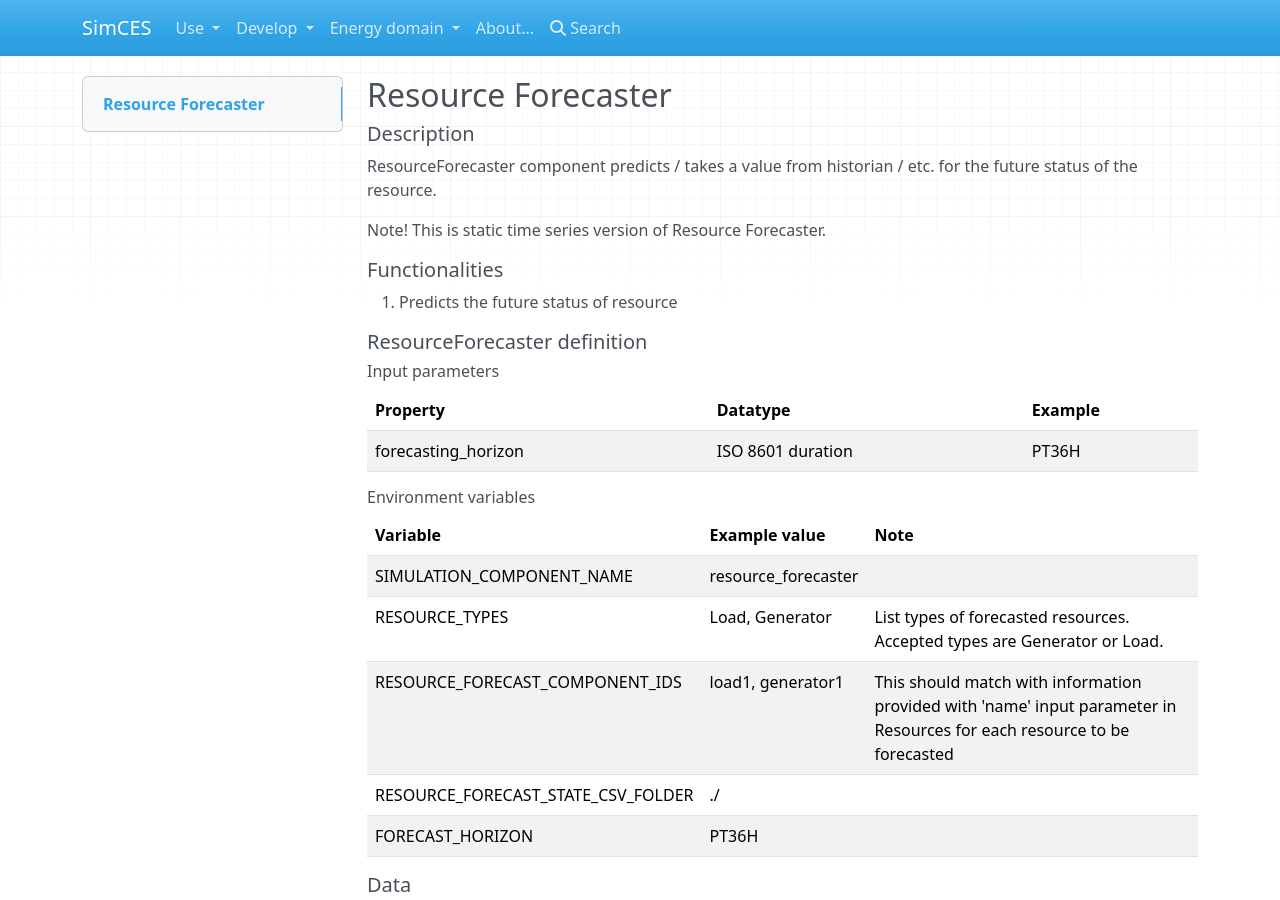
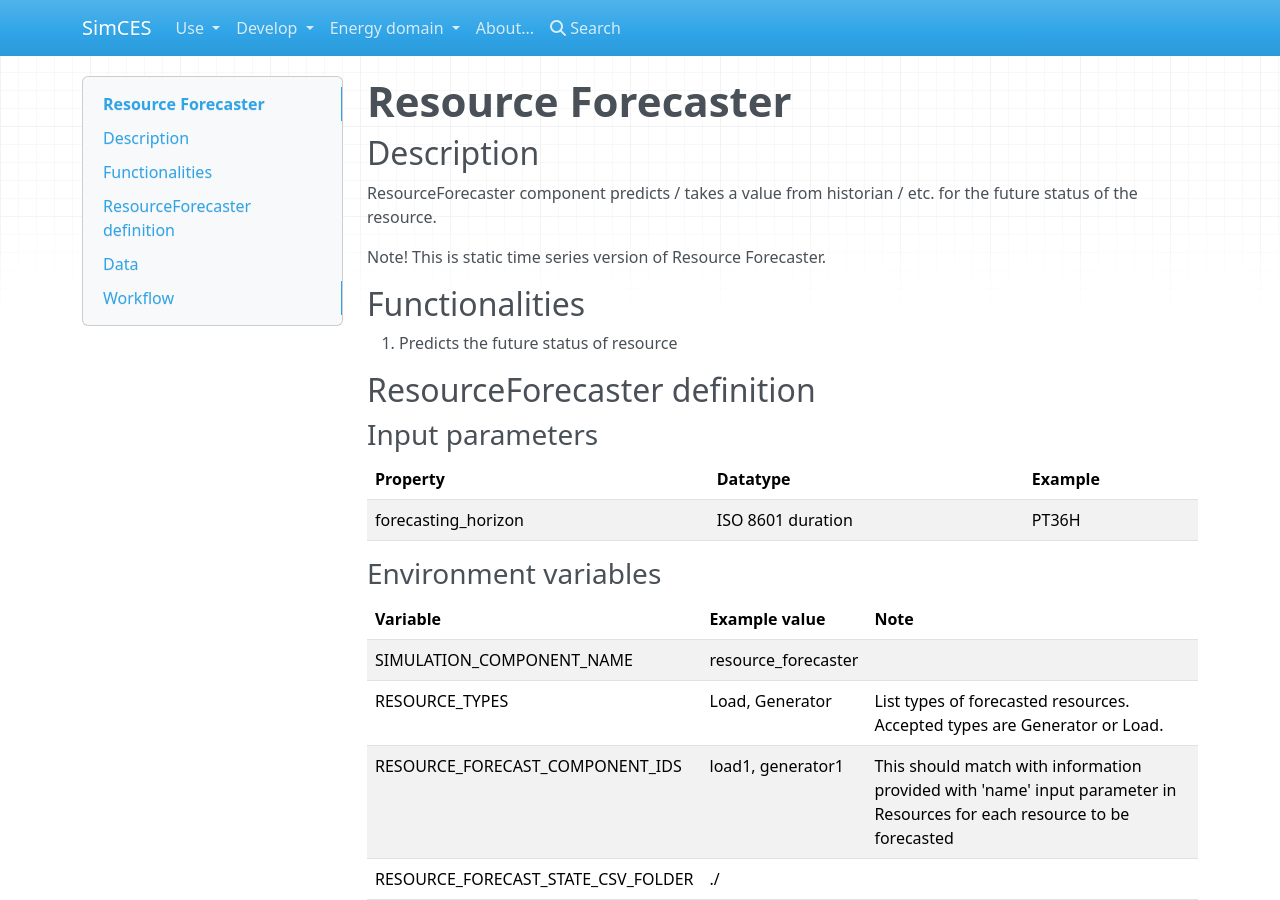
Before and after one commit to simcesplatform/simcesplatform.github.io, an MkDocs documentation site: the page built from markdown/energy_resourceforecaster.md, in a window 1280 px wide and 900 px high. Built offline with MkDocs 1.6.1, drawn with Linux system fonts in a browser that asks for light colours; nearby versions of some CDN libraries; library files that are not in the unit come from our copies.

Commit message:
modified heading levels

```diff
--- a/markdown/energy_resourceforecaster.md
+++ b/markdown/energy_resourceforecaster.md
@@ -1,24 +1,24 @@
-## **Resource Forecaster**
+# **Resource Forecaster**
 
-##### Description
+## Description
 
 ResourceForecaster component predicts / takes a value from historian / etc. for the future status of the resource.
 
 Note! This is static time series version of Resource Forecaster.
 
-##### Functionalities
+## Functionalities
 
 1. Predicts the future status of resource
 
-##### ResourceForecaster definition
+## ResourceForecaster definition
 
-###### Input parameters
+### Input parameters
 
 | Property | Datatype | Example |
 | --- | --- | --- |
 | forecasting\_horizon | ISO 8601 duration | PT36H |
 
-###### Environment variables
+### Environment variables
 
 | Variable | Example value | Note |
 | --- | --- | --- |
@@ -28,7 +28,7 @@ Note! This is static time series version of Resource Forecaster.
 | RESOURCE\_FORECAST\_STATE\_CSV\_FOLDER | \./ | |
 | FORECAST\_HORIZON | PT36H | |
 
-##### Data
+## Data
 
 Subscribe
 
@@ -43,7 +43,7 @@ Publish
 | --- | --- |
 | ResourceForecastState.\(ResourceCategory\).\(ResourceId\) | Real power |
 
-##### Workflow
+## Workflow
 
 1. Simulation is started
 2. ResourceForecaster receives SimState message "running" from SimulationManager.
```
